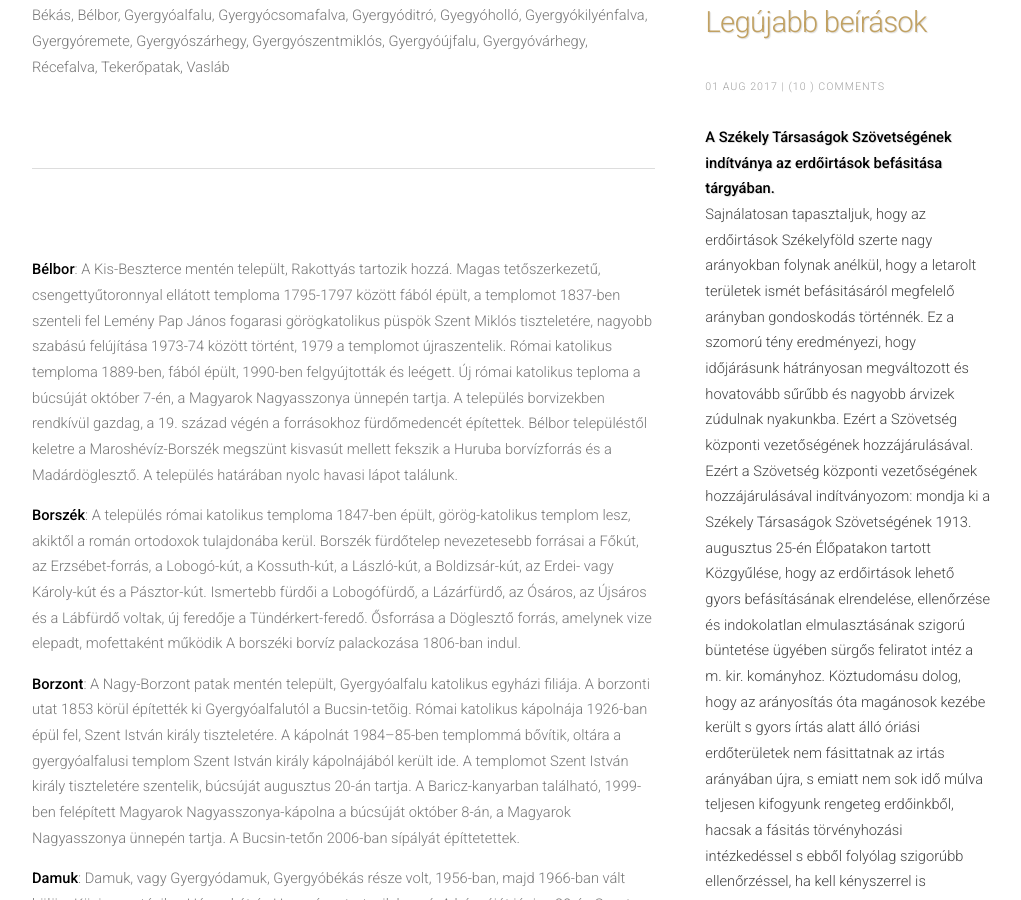
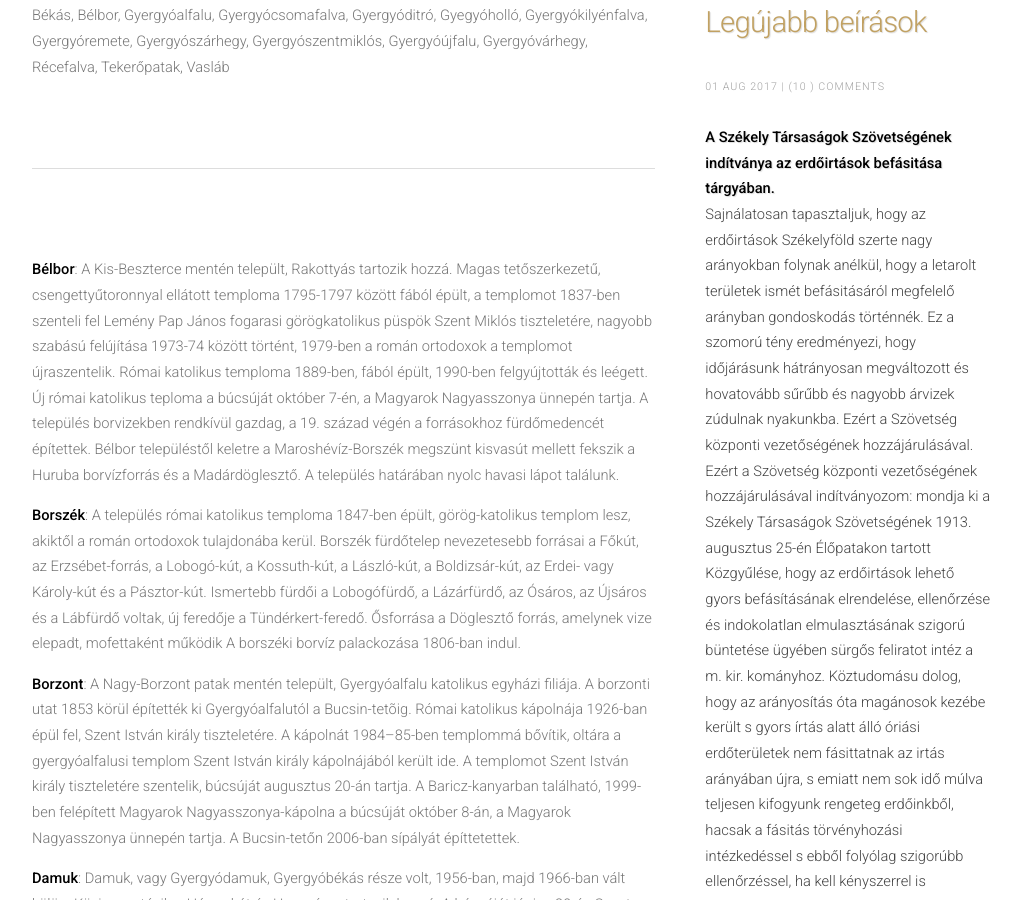
Before and after one commit to siculia/siculia.github.io, a Jekyll site: the page built from siculia-gyergyoszek.html, in a window 1280 px wide and 900 px high, scrolled down 1072 px. Shown: the whole window, without its empty margins (128-1149 px from the left). Built offline with Jekyll 4.4.1, drawn with Linux system fonts in a browser that asks for light colours; nearby versions of some CDN libraries; library files that are not in the unit come from our copies.

Commit message:
Bélbor++

```diff
--- a/siculia-gyergyoszek.html
+++ b/siculia-gyergyoszek.html
@@ -30,7 +30,7 @@ layout: default
 						Gyergyószentmiklós, Gyergyóújfalu, Gyergyóvárhegy, Récefalva, Tekerőpatak, Vasláb</p>
 
 						<hr></hr>
-						<p style="text-align: left;"><b>Bélbor</b>: A Kis-Beszterce mentén települt, Rakottyás tartozik hozzá. Magas tetőszerkezetű, csengettyűtoronnyal ellátott temploma 1795-1797 között fából épült, a templomot 1837-ben szenteli fel Lemény Pap János fogarasi görögkatolikus püspök Szent Miklós tiszteletére, nagyobb szabású felújítása 1973-74 között történt, 1979 a templomot újraszentelik. Római katolikus temploma 1889-ben, fából épült, 1990-ben felgyújtották és leégett. Új római katolikus teploma a búcsúját október 7-én, a Magyarok Nagyasszonya ünnepén tartja. A település borvizekben rendkívül gazdag, a 19. század végén a forrásokhoz fürdőmedencét építettek. Bélbor településtől keletre a Maroshévíz-Borszék megszünt kisvasút mellett fekszik a Huruba borvízforrás és a Madárdöglesztő. A település határában nyolc havasi lápot találunk.</p>
+						<p style="text-align: left;"><b>Bélbor</b>: A Kis-Beszterce mentén települt, Rakottyás tartozik hozzá. Magas tetőszerkezetű, csengettyűtoronnyal ellátott temploma 1795-1797 között fából épült, a templomot 1837-ben szenteli fel Lemény Pap János fogarasi görögkatolikus püspök Szent Miklós tiszteletére, nagyobb szabású felújítása 1973-74 között történt, 1979-ben a román ortodoxok a templomot újraszentelik. Római katolikus temploma 1889-ben, fából épült, 1990-ben felgyújtották és leégett. Új római katolikus teploma a búcsúját október 7-én, a Magyarok Nagyasszonya ünnepén tartja. A település borvizekben rendkívül gazdag, a 19. század végén a forrásokhoz fürdőmedencét építettek. Bélbor településtől keletre a Maroshévíz-Borszék megszünt kisvasút mellett fekszik a Huruba borvízforrás és a Madárdöglesztő. A település határában nyolc havasi lápot találunk.</p>
 						<p style="text-align: left;"><b>Borszék</b>: A település római katolikus temploma 1847-ben épült, görög-katolikus templom lesz, akiktől a román ortodoxok tulajdonába kerül. Borszék fürdőtelep nevezetesebb forrásai a Főkút, az Erzsébet-forrás, a Lobogó-kút, a Kossuth-kút, a László-kút, a Boldizsár-kút, az Erdei- vagy Károly-kút és a Pásztor-kút. Ismertebb fürdői a Lobogófürdő, a Lázárfürdő, az Ósáros, az Újsáros és a Lábfürdő voltak, új feredője a Tündérkert-feredő. Ősforrása a Döglesztő forrás, amelynek vize elepadt, mofettaként működik A borszéki borvíz palackozása 1806-ban indul.</p>
 						<p style="text-align: left;"><b>Borzont</b>: A Nagy-Borzont patak mentén települt, Gyergyóalfalu katolikus egyházi filiája. A borzonti utat 1853 körül építették ki Gyergyóalfalutól a Bucsin-tetõig. Római katolikus kápolnája 1926-ban épül fel, Szent István király tiszteletére. A kápolnát 1984–85-ben templommá bővítik, oltára a gyergyóalfalusi templom Szent István király kápolnájából került ide. A templomot Szent István király tiszteletére szentelik, búcsúját augusztus 20-án tartja. A Baricz-kanyarban található, 1999-ben felépített Magyarok Nagyasszonya-kápolna a búcsúját október 8-án, a Magyarok Nagyasszonya ünnepén tartja. A Bucsin-tetőn 2006-ban sípályát építtetettek.</p>
 						<p style="text-align: left;"><b>Damuk</b>: Damuk, vagy Gyergyódamuk, Gyergyóbékás része volt, 1956-ban, majd 1966-ban vált külön. Közigazgatásilag Háromkút és Hosszúrez tartozik hozzá. A búcsúját június 29-én Szent Péter és Pál napján tartja.
```
